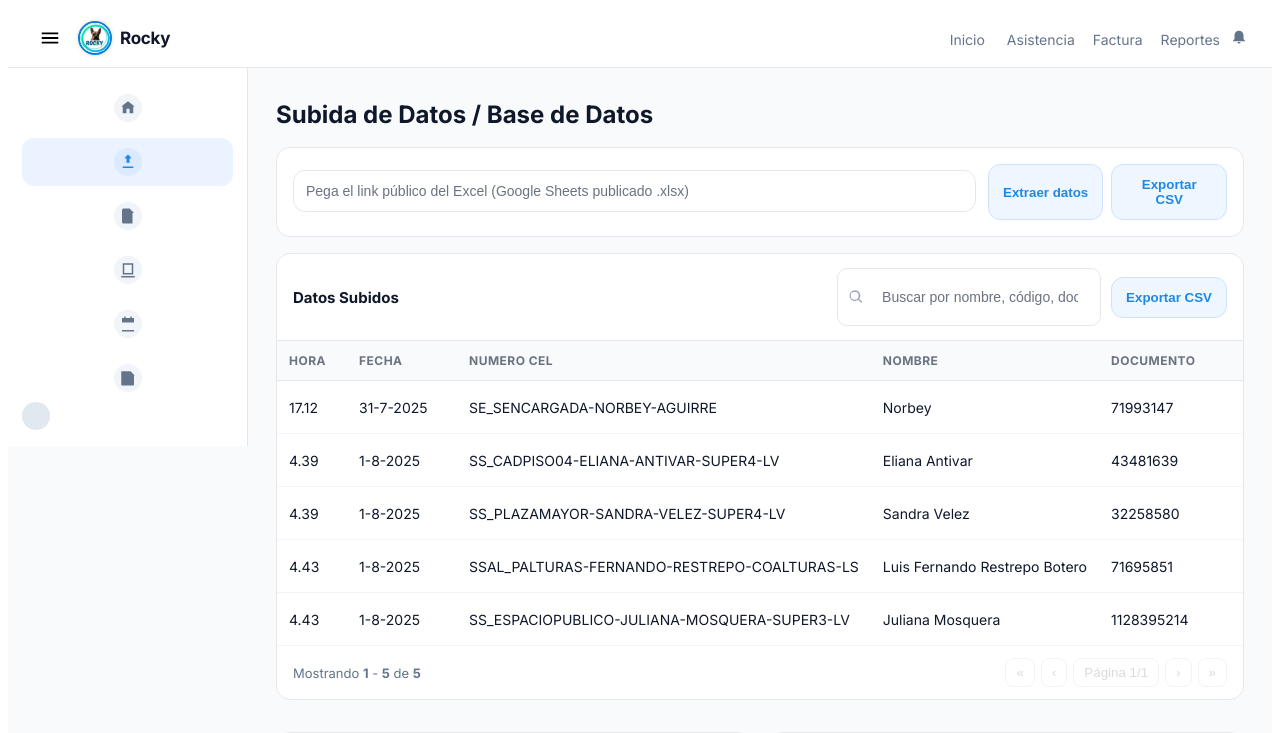
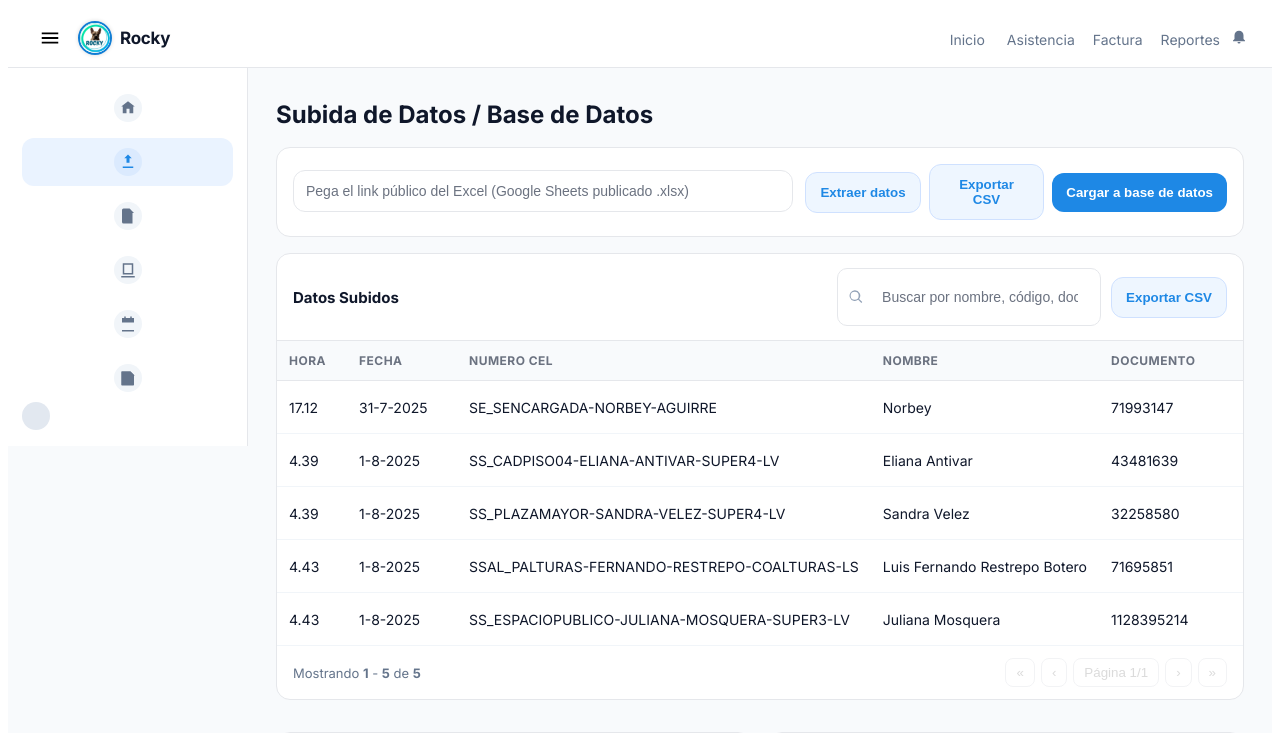
Before and after one commit to YojhanxA/FrontRocky, a React (Vite) app: page /carga in a window 1280 px wide. Shown: the top 733 px of the page. Built offline with nearby package versions, Linux system fonts and the light colour scheme; no server answers.

Commit message:
mejoras visuales

```diff
--- a/src/features/extraer-excel/components/SheetLinkBar.jsx
+++ b/src/features/extraer-excel/components/SheetLinkBar.jsx
@@ -8,6 +8,10 @@ export const SheetLinkBar = ({
   loadingExtract,
   loadingImport,
   msg,
+
+  // nuevos:
+  onUploadTop, // función para subir a BD desde arriba
+  canUploadTop = false, // habilitación del botón
 }) => (
   <div className="af-card" style={{ marginBottom: 16 }}>
     <div style={{ display: "grid", gridTemplateColumns: "1fr auto", gap: 12 }}>
@@ -17,16 +21,38 @@ export const SheetLinkBar = ({
         value={sheetLink}
         onChange={(e) => onChange(e.target.value)}
       />
-      <div style={{ display: "flex", gap: 8 }}>
+
+      <div style={{ display: "flex", gap: 8, alignItems: "center" }}>
         <button
           className="af-btn af-btn-outline"
           onClick={onExtract}
-          disabled={loadingExtract || loadingImport}
+          disabled={loadingExtract || loadingImport || !sheetLink.trim()}
+          title={!sheetLink.trim() ? "Pega el link primero" : "Extraer datos"}
         >
           {loadingExtract ? "Extrayendo..." : "Extraer datos"}
         </button>
-        <button className="af-btn af-btn-outline" onClick={onExport}>
+
+        <button
+          className="af-btn af-btn-outline"
+          onClick={onExport}
+          disabled={loadingExtract || loadingImport}
+        >
           Exportar CSV
+        </button>
+
+        {/* ➕ Botón superior para cargar a BD */}
+        <button
+          className="af-btn af-btn-primary"
+          onClick={onUploadTop}
+          disabled={!canUploadTop}
+          title={
+            !canUploadTop
+              ? "Pega el link y pulsa 'Extraer datos' primero"
+              : "Cargar a base de datos"
+          }
+          style={{ whiteSpace: "nowrap" }}
+        >
+          {loadingImport ? "Procesando..." : "Cargar a base de datos"}
         </button>
       </div>
     </div>
--- a/src/pages/ExtraerExcel.jsx
+++ b/src/pages/ExtraerExcel.jsx
@@ -1,4 +1,3 @@
-// src/pages/ExtraerExcel.jsx
 import React, { useMemo, useState } from "react";
 import { UploadCard } from "../features/extraer-excel/components/UploadCard";
 import { ManualFormCard } from "../features/extraer-excel/components/ManualFormCard";
@@ -85,11 +84,18 @@ export const ExtraerExcel = () => {
 
   const onExportCSV = () => exportCSV(filtered);
 
+  // habilitación del botón de subir (arriba)
+  const canUploadTop =
+    !!sheetLink.trim() &&
+    engineRows.length > 0 &&
+    !loadingImport &&
+    !loadingExtract;
+
   return (
     <>
       <h1 className="af-title">Subida de Datos / Base de Datos</h1>
 
-      {/* 1️⃣ Barra del link arriba */}
+      {/* 1️⃣ Barra del link (arriba) con botón Cargar BD */}
       <SheetLinkBar
         sheetLink={sheetLink}
         onChange={setSheetLink}
@@ -98,9 +104,11 @@ export const ExtraerExcel = () => {
         loadingExtract={loadingExtract}
         loadingImport={loadingImport}
         msg={msg}
+        onUploadTop={handleSubir} // ⬅️ nuevo
+        canUploadTop={canUploadTop} // ⬅️ nuevo
       />
 
-      {/* 2️⃣ Tabla en segundo lugar */}
+      {/* 2️⃣ Tabla */}
       <DataTable
         q={q}
         setQ={setQ}
@@ -113,7 +121,7 @@ export const ExtraerExcel = () => {
         filteredCount={filtered.length}
       />
 
-      {/* 3️⃣ Subida de datos y registro manual al final */}
+      {/* 3️⃣ Sección de carga y registro manual (abajo) */}
       <div className="af-grid mt-8">
         <UploadCard
           onUpload={handleSubir}
```
